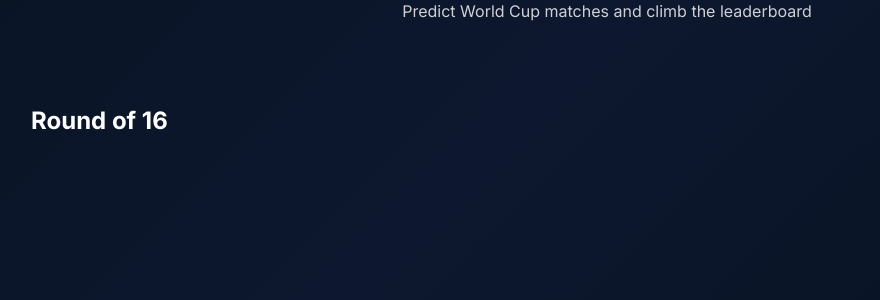
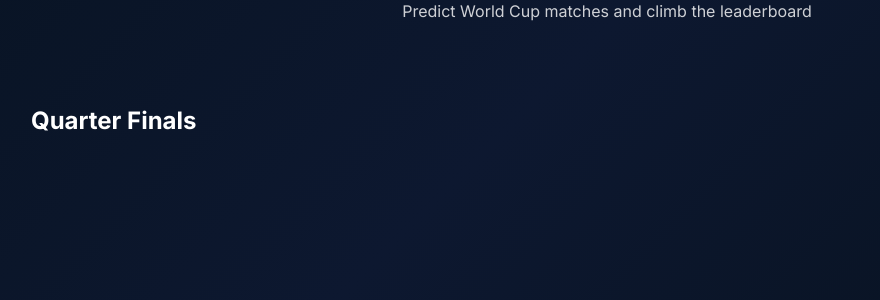
Before and after one commit to Ryanvijogeorge/futbit, a Flask app: page / in a window 1280 px wide. Shown: the part 371-671 px from the top of the page, without its empty margins (33-913 px from the left). Run offline with Flask 3, Linux system fonts and the light colour scheme; data that the repository does not hold is empty; some libraries are stand-ins or nearby versions.

Commit message:
quarters fix

```diff
--- a/templates/home.html
+++ b/templates/home.html
@@ -13,7 +13,7 @@
   {% if not session.get("user_id") %} {% endif %}
 </div>
 
-<h2 class="section-title">Round of 16</h2>
+<h2 class="section-title">Quarter Finals</h2>
 
 <div class="matches-container">
   {% for match in matches %}
```
